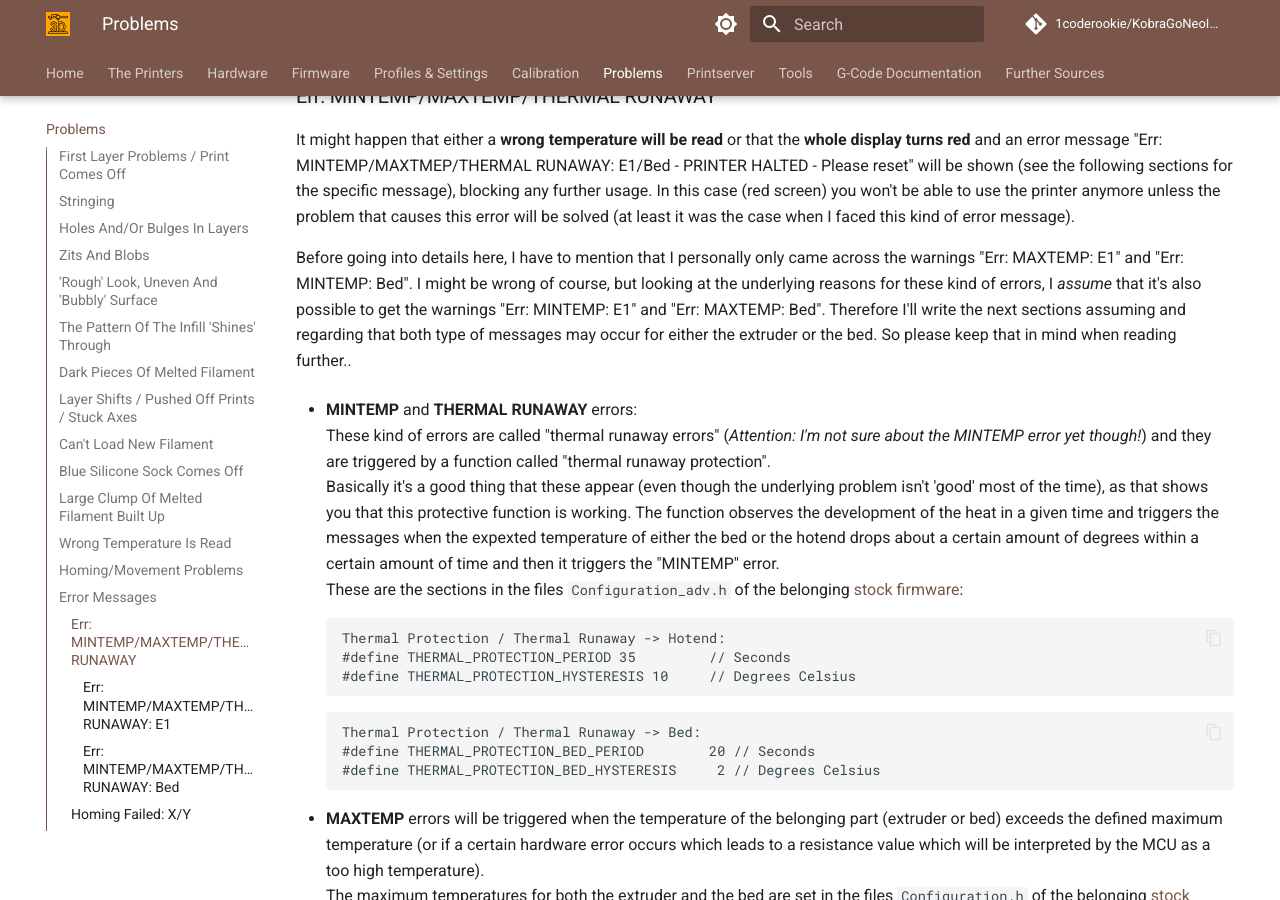
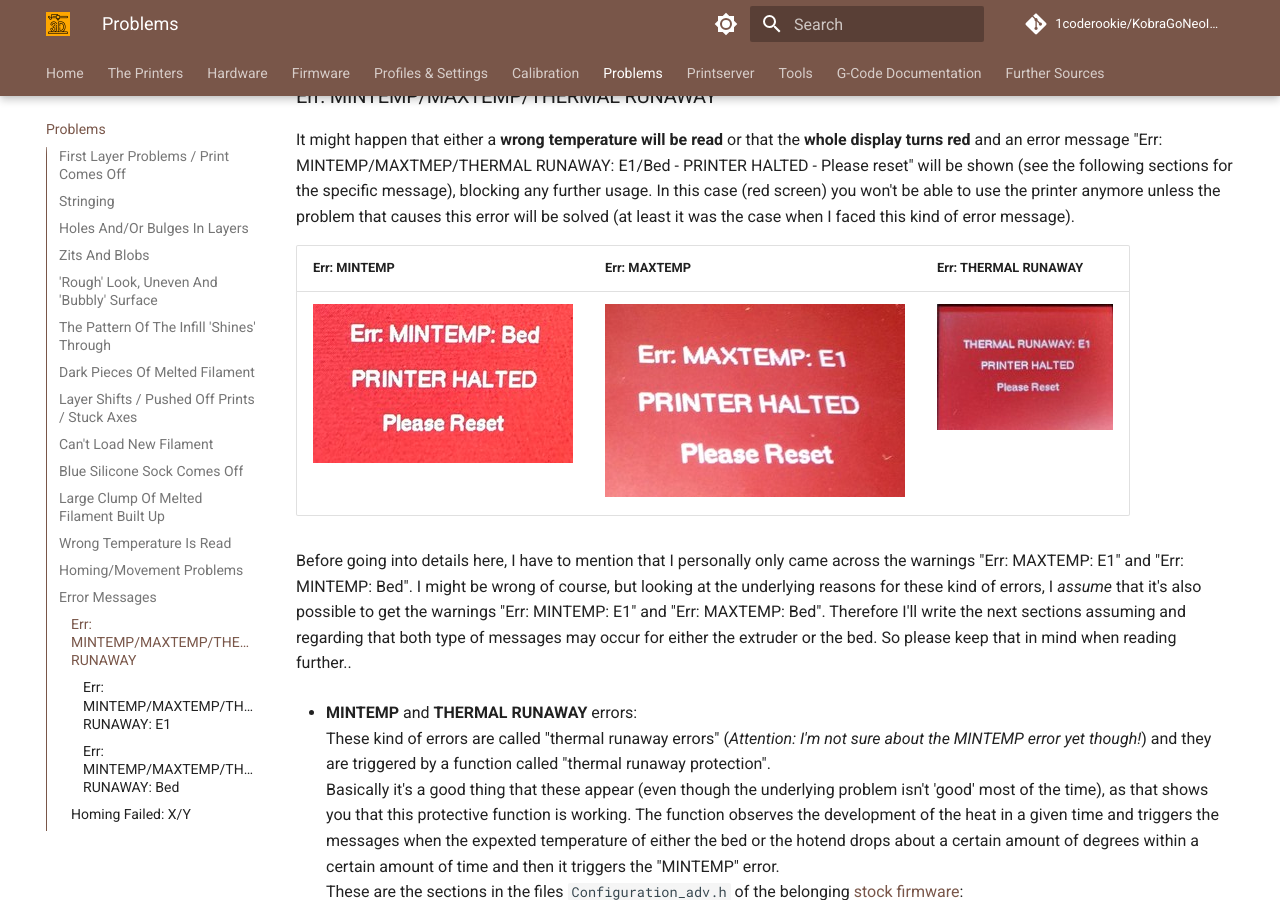
Before and after one commit to 1coderookie/KobraGoNeoInsights, an MkDocs documentation site: the page built from docs/problems.md, in a window 1280 px wide and 900 px high, scrolled down 7053 px. Built offline with MkDocs 1.6.1 and Material for MkDocs 9.7.7, drawn with Linux system fonts in a browser that asks for light colours; comment, search, counter and statistics services are not loaded.

Commit message:
Update problems.md

````diff
--- a/docs/problems.md
+++ b/docs/problems.md
@@ -173,7 +173,12 @@ If you face **movement problems** of
 In the following I'll list some of the error messages that might appear on the screen of the control unit.
 
 ### Err: MINTEMP/MAXTEMP/THERMAL RUNAWAY
+
 It might happen that either a **wrong temperature will be read** or that the **whole display turns red** and an error message "Err: MINTEMP/MAXTMEP/THERMAL RUNAWAY: E1/Bed - PRINTER HALTED - Please reset" will be shown (see the following sections for the specific message), blocking any further usage. In this case (red screen) you won't be able to use the printer anymore unless the problem that causes this error will be solved (at least it was the case when I faced this kind of error message).
+
+| Err: MINTEMP | Err: MAXTEMP | Err: THERMAL RUNAWAY |
+|--------------|--------------|----------------------|
+| ![Err: MINTEMP: Bed](assets/images/controlunit_err_bed-min-temp_web.jpg)   | ![Err: MAXTEMP: E1](assets/images/controlunit_err_e1-max-temp_web.jpg) | ![Err: THERMAL RUNAWAY: E1](assets/images/thermal_runaway_e1_web.jpg) |
 
 Before going into details here, I have to mention that I personally only came across the warnings "Err: MAXTEMP: E1" and "Err: MINTEMP: Bed". I might be wrong of course, but looking at the underlying reasons for these kind of errors, I *assume* that it's also possible to get the warnings "Err: MINTEMP: E1" and "Err: MAXTEMP: Bed". Therefore I'll write the next sections assuming and regarding that both type of messages may occur for either the extruder or the bed. So please keep that in mind when reading further..
 
@@ -209,7 +214,6 @@ In the following sections I'll go over these messages for noth the extruder and
 ---
 
 #### Err: MINTEMP/MAXTEMP/THERMAL RUNAWAY: E1
-![Err: MAXTEMP: E1](assets/images/controlunit_err_e1-max-temp_web.jpg)
 
 These messages will be triggered either if the temperature of the extruder (= E1) drops more than 10°C within a timeframe of 35seconds (= MINTEMP error), doesn't reach it's desired temperature in a certain amount of time or fluctuates too much (= THERMAL RUNAWAY) (*Attention: I'm not sure about this yet though!*) or if it reaches above the limit of 275°C (or if you have a certain hardware issue which causes a certain resistance value) (= MAXTEMP error) as you can see in the belonging code sections of the firmware settings:
 ```
@@ -248,7 +252,6 @@ Good luck!
 ---
 
 #### Err: MINTEMP/MAXTEMP/THERMAL RUNAWAY: Bed
-![Err: MINTEMP: Bed](assets/images/controlunit_err_bed-min-temp_web.jpg)
 
 These messages will be triggered either if the temperature of the bed drops more than 2°C within a timeframe of 20seconds (= MINTEMP error), doesn't reach it's desired temperature in a certain amount of time or fluctuates too much (= THERMAL RUNAWAY) (*Attention: I'm not sure about this yet though!*) or if it reaches above the limit of 120°C (or if you have a certain hardware issue which causes a certain resistance value) (= MAXTEMP error) as you can see in the belonging code sections of the firmware settings:
 ```
````
